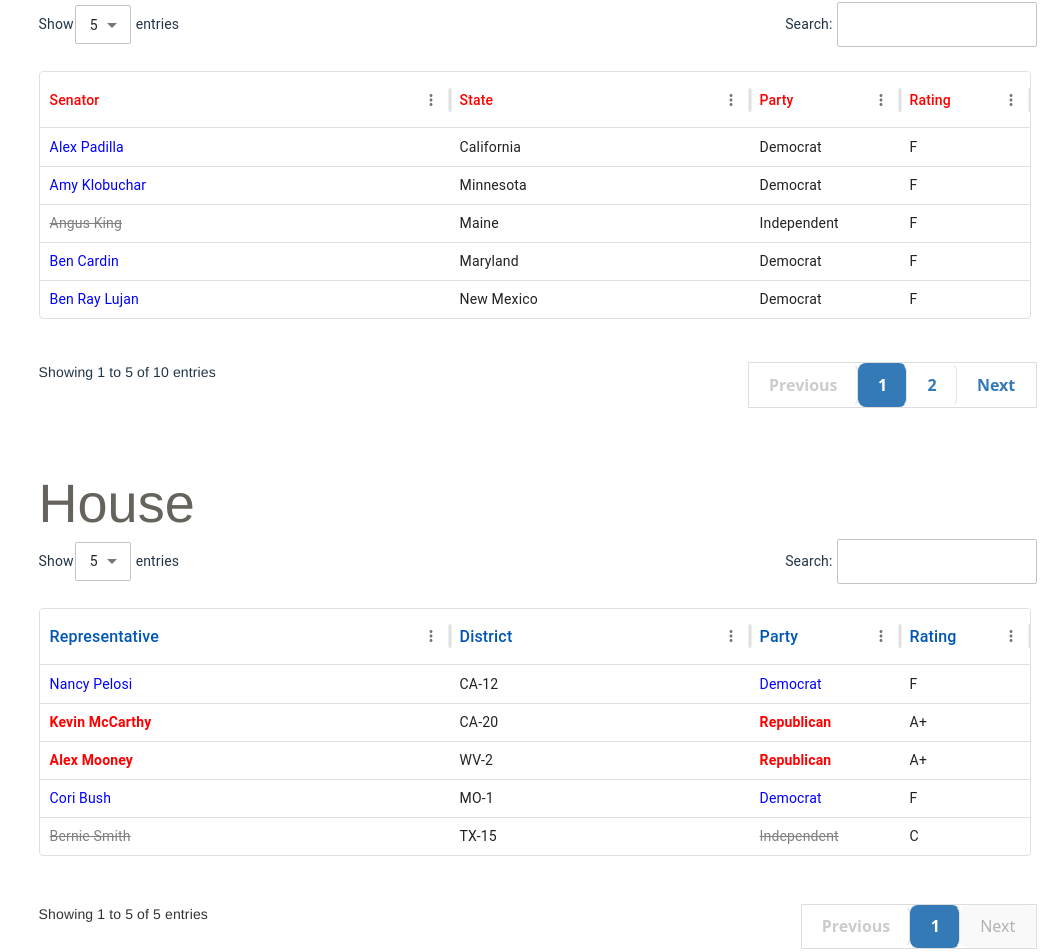
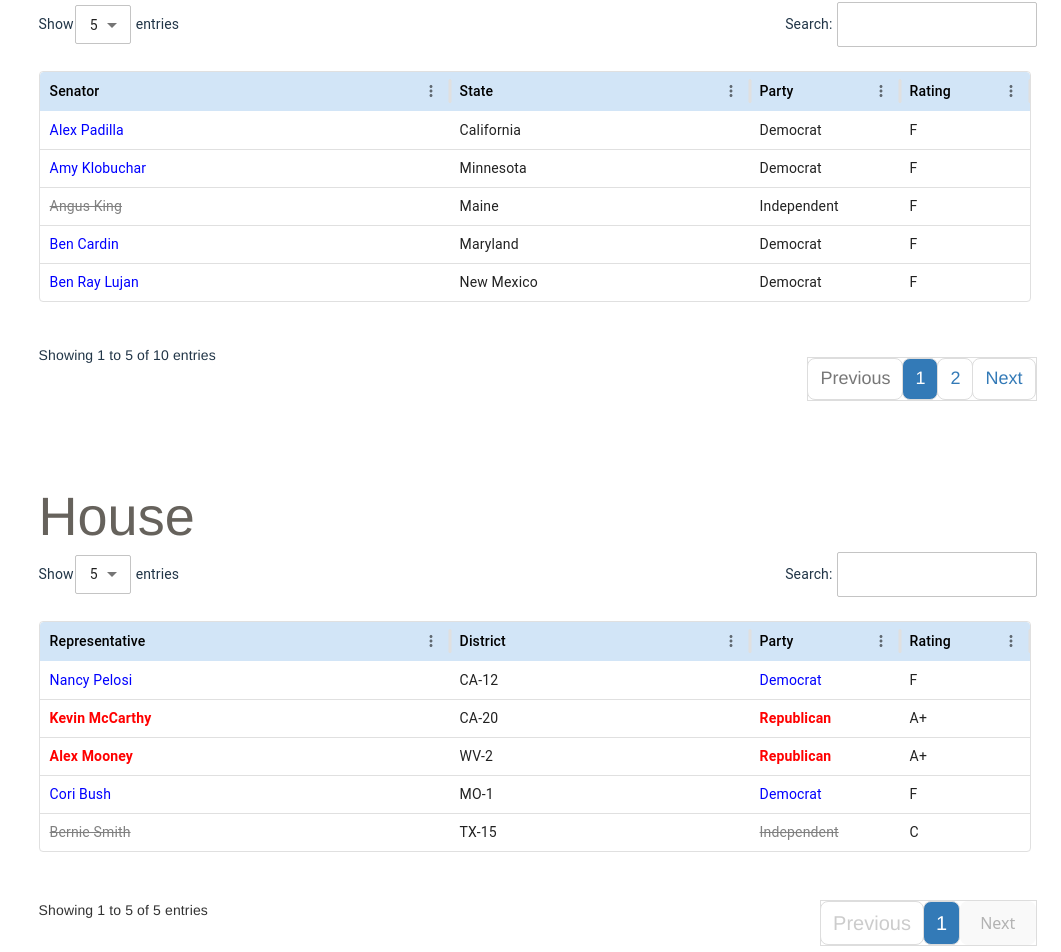
Before and after one commit to Teamgrid-Solutions-Private-Limited/Scoreboard-frontend-ui, a React (Vite) app in the folder scorecard-frontend/: page / in a window 1280 px wide. Shown: the part 575-1527 px from the top of the page, without its empty margins (219-1280 px from the left). Built offline with nearby package versions, Linux system fonts and the light colour scheme.

Commit message:
updated scorecard

```diff
--- a/scorecard-frontend/src/components/Scorecard.jsx
+++ b/scorecard-frontend/src/components/Scorecard.jsx
@@ -8,6 +8,7 @@
 import ArrowForwardIcon from '@mui/icons-material/ArrowForward';
 import Footer from "./Footer";
 import RightStickyTab from "./RightStickyTab";
+import { BorderBottom } from "@mui/icons-material";
 
 //house column n rows
 const houseColumns = [
@@ -105,7 +106,7 @@
 
         <TopBar />
         <AppHeaderBar />
-        <RightStickyTab/>
+        <RightStickyTab />
 
         <Box
           component="main"
@@ -113,13 +114,8 @@
             // flexGrow: 1,
             // flexGrow: 1,
             overflowX: "hidden",
-            // overflowY: "auto",
-            // backgroundColor: "#F5F9FA",
-            // optional, to visualize the area
-            // backgroundColor: "#d6d7e2 ", // optional, to visualize the area
           })}
         >
-
           <Box sx={{
             pt: { xs: "10px", md: '180px' }, // <-- Adds space below the fixed header (adjust height as needed)
             // mx: 4,
@@ -141,7 +137,6 @@
               mt: { xs: 8, md: -2 },
             }}
           >
-
             {/* <Box sx={{ width: "80%" }}> */}
             <Typography component="h2" variant="h6" sx={{ fontSize: "54px", fontFamily: '"Helvetica Neue", Helvetica, Arial, sans-serif', color: "#66625c", mx: "1px !important" }}>
               Senate
@@ -186,19 +181,30 @@
                   disableSelectionOnClick
                   hideFooter
                   rowHeight={38}
-                  headerHeight={40}
                   sx={{
                     // Custom header row height and background color
                     "& .MuiDataGrid-columnHeaders": {
+                      color: "black",
+                      overflow:"hidden",
 
-                      backgroundColor: "grey !important",
-                      color: "red",
+                      "& .MuiDataGrid-row--borderBottom":{
+                        backgroundColor: '#d2e5f7',
+                        height:"39px",
+                        alignItems:"center",
+                        display:"flex",
+                        justifyContent:"center",
+                        textAlign:"center",
+                        overflow:"hidden",
+
+                      }
                     },
                     "& .MuiDataGrid-row": {
-                      // minHeight: "70px !important",
+                      // minHeightb: "70px !important",
                       // height: "90px !important",
                       // alignItems: "center",
                       //  bgcolor:"grey"
+                      overflow:"hidden",
+
                     },
                   }}
                 />
@@ -208,21 +214,41 @@
               <Typography sx={{ fontSize: "14px", mt: 1, fontFamily: "Helvetica Neue, Helvetica, Arial, sans-serif", }}>
                 Showing {senatePage * pageSize + 1} to {Math.min((senatePage + 1) * pageSize, filteredRows.length)} of {filteredRows.length} entries
               </Typography>
-              <Box sx={{ display: "flex", mt: 1, border: "1px solid #ddd", }}>
+              <Box sx={{ display: "flex", mt: 1, border: "1px solid #ddd", margin: "20px 0px" }}>
                 <button onClick={() => setSenatePage((prev) => Math.max(prev - 1, 0))} disabled={senatePage === 0}
                   style={{
-                    color: senatePage === 0 ? "#ccc" : "#337ab7",
-                    backgroundColor: "white",
+                    color: senatePage === 0 ? "#777" : "#337ab7",
                     borderRight: "1px solid #ddd",
                     cursor: senatePage === 0 ? "not-allowed" : "pointer",
-                    fontWeight: "bold"
+                    fontWeight: "400",
+                    fontSize: "18px",
+                    fontFamily: "Helvetica Neue, Helvetica, Arial, sans-serif",
+                    // position: "relative",
+                    // float: "left",
+                    padding: "6px 12px",
+                    lineHeight: "1.52857143",
+                    textDecoration: 'none',
+                    backgroundColor: " #fff",
+                    border: " 1px solid #ddd",
+                    marginLeft: " -1px",
                   }}>
                   Previous</button>
                 {[...Array(Math.ceil(filteredRows.length / pageSize))].map((_, i) => (
                   <button key={i} onClick={() => setSenatePage(i)} style={{
                     backgroundColor: senatePage === i ? "#337ab7" : "white", color: senatePage === i ? "white" : "#337ab7",
-                    borderRight: "1px solid rgb(224, 230, 236)",
-                    fontWeight: "bold",
+                    borderRight: "1px solid #ddd",
+                    cursor: senatePage === 0 ? "not-allowed" : "pointer",
+                    fontWeight: "400",
+                    fontSize: "18px",
+                    fontFamily: "Helvetica Neue, Helvetica, Arial, sans-serif",
+                    // position: "relative",
+                    // float: "left",
+                    padding: "6px 12px",
+                    lineHeight: "1.52857143",
+                    textDecoration: 'none',
+                    border: " 1px solid #ddd",
+                    marginLeft: " -1px",
+
 
                   }}>
                     {i + 1}
@@ -232,7 +258,17 @@
                   color: senatePage >= Math.ceil(filteredRows.length / pageSize) - 1 ? "#ccc" : "#337ab7",
                   backgroundColor: "white",
                   cursor: senatePage >= Math.ceil(filteredRows.length / pageSize) - 1 ? "not-allowed" : "pointer",
-                  fontWeight: "bold"
+                  fontWeight: "400",
+                  borderRight: "1px solid #ddd",
+                  fontSize: "18px",
+                  fontFamily: "Helvetica Neue, Helvetica, Arial, sans-serif",
+                  // position: "relative",
+                  // float: "left",
+                  padding: "6px 12px",
+                  lineHeight: "1.52857143",
+                  textDecoration: 'none',
+                  border: " 1px solid #ddd",
+                  marginLeft: " -1px",
                 }}>Next</button>
               </Box>
             </Box>
@@ -285,17 +321,32 @@
                   sx={{
                     minWidth: "20%",
                     boxSizing: "border-box",
+
                     "& .MuiDataGrid-columnHeaders": {
-                      backgroundColor: "rgba(144, 74, 28, 0.9)", // Transparent Blue
-                      fontSize: "16px",
-                      fontWeight: "bold",
-                    },
-                    "& .MuiDataGrid-columnHeaderTitle": {
-                      color: "#0056b3", // Darker blue text for contrast
-                    },
-                    "& .MuiDataGrid-root": {
-                      border: "1px solid #ddd", // Optional border
-                    },
+                      color: "black",
+                      overflow:"hidden",
+                      "& .MuiDataGrid-row--borderBottom":{
+                        backgroundColor: '#d2e5f7',
+                        height:"39px",
+                        alignItems:"center",
+                        display:"flex",
+                        justifyContent:"center",
+                        textAlign:"center",
+                        overflow:"hidden"
+                      }
+                    ,
+                    // "& .MuiDataGrid-columnHeaders": {
+                    //   backgroundColor: "rgba(144, 74, 28, 0.9)", // Transparent Blue
+                    //   fontSize: "16px",
+                    //   fontWeight: "bold",
+                    // },
+                    // "& .MuiDataGrid-columnHeaderTitle": {
+                    //   color: "#0056b3", // Darker blue text for contrast
+                    // },
+                    // "& .MuiDataGrid-root": {
+                    //   border: "1px solid #ddd", // Optional border
+                    // },
+                    }
                   }}
                 />
               </Grid>
@@ -311,13 +362,32 @@
                     backgroundColor: "white",
                     borderRight: "1px solid #ddd",
                     cursor: housePage === 0 ? "not-allowed" : "pointer",
-                    fontWeight: "bold"
+                    fontWeight: "400",
+                    fontSize: "20px",
+                    fontFamily: "Helvetica Neue, Helvetica, Arial, sans-serif",
+                    // position: "relative",
+                    // float: "left",
+                    padding: "6px 12px",
+                    lineHeight: "1.52857143",
+                    textDecoration: 'none',
+                    border: " 1px solid #ddd",
+                    marginLeft: " -1px",
                   }}>Previous</button>
                 {[...Array(Math.ceil(houseFilteredRows.length / pageSize))].map((_, i) => (
                   <button key={i} onClick={() => setHousePage(i)} style={{
                     backgroundColor: housePage === i ? "#337ab7" : "white", color: housePage === i ? "white" : "#337ab7",
                     borderRight: "1px solid rgb(224, 230, 236)",
-                    fontWeight: "bold",
+                    cursor: housePage === 0 ? "not-allowed" : "pointer",
+                    fontWeight: "400",
+                    fontSize: "20px",
+                    fontFamily: "Helvetica Neue, Helvetica, Arial, sans-serif",
+                    // position: "relative",
+                    // float: "left",
+                    padding: "6px 12px",
+                    lineHeight: "1.52857143",
+                    textDecoration: 'none',
+                    border: " 1px solid #ddd",
+                    marginLeft: " -1px",
                   }}>
                     {i + 1}
                   </button>
@@ -327,7 +397,16 @@
                     color: senatePage >= Math.ceil(houseFilteredRows.length / pageSize) - 1 ? "#ccc" : "#337ab7",
                     backgroundColor: "white",
                     cursor: senatePage >= Math.ceil(houseFilteredRows.length / pageSize) - 1 ? "not-allowed" : "pointer",
-                    fontWeight: "bold"
+                    fontWeight: "400",
+                    fontSize: "20px",
+                    fontFamily: "Helvetica Neue, Helvetica, Arial, sans-serif",
+                    // position: "relative",
+                    // float: "left",
+                    padding: "6px 12px",
+                    lineHeight: "1.52857143",
+                    textDecoration: 'none',
+                    border: " 1px solid #ddd",
+                    marginLeft: " -1px",
                   }}>Next</button>
               </Box>
             </Box>
```
Also changed, not shown: scorecard-frontend/src/components/Senator.jsx (added, +51 -0 lines).
